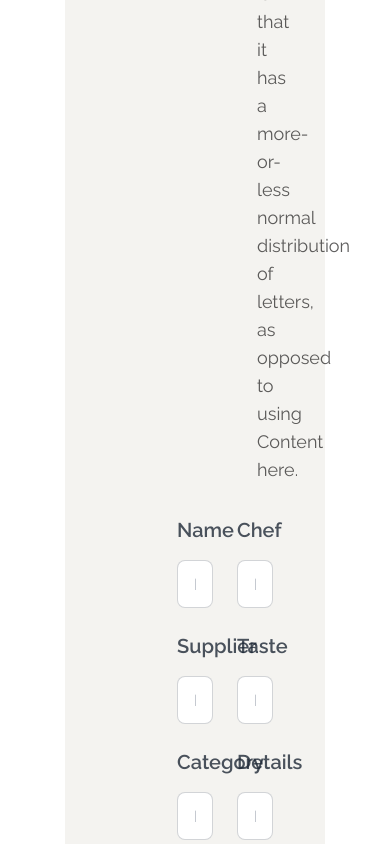
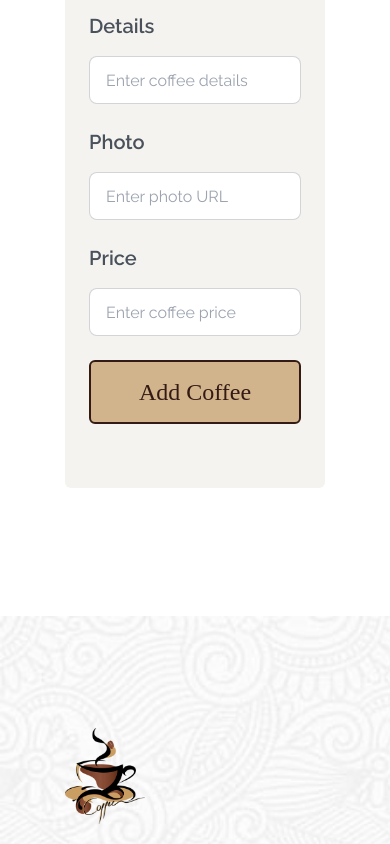
Before and after one commit to ajmainnishu/coffee-store-espresso-emporium-client-phero, a React (Vite) app: page /add-coffees in a window 390 px wide. Shown: the part 1480-2324 px from the top of the page. Built offline with nearby package versions, Linux system fonts and the light colour scheme; a web font is replaced by a local one.

Commit message:
feat: Responsive added

```diff
--- a/src/pages/AddCoffees/AddCoffees.jsx
+++ b/src/pages/AddCoffees/AddCoffees.jsx
@@ -43,11 +43,11 @@ const AddCoffees = () => {
         <div className='addcoffee-b bg-[url("./src/assets/images/addCoffee/addcoffee-bg.png")] bg-contain bg-no-repeat'>
             <div className="w-4/6 mx-auto pb-32 pt-12">
                 <Link to='/' className="text-[#374151] font-rancho text-3xl mb-12 drop-shadow-lg flex items-center gap-x-4 hover:bg-[#D2B48C] hover:inline-flex"><FaArrowLeft className='text-xl' />Back To home</Link>
-                <div className="py-16 px-28 bg-[#F4F3F0] rounded-md">
+                <div className="py-16 lg:px-28 sm:px-10 px-6 bg-[#F4F3F0] rounded-md">
                     <h2 className="text-[#374151] font-rancho text-5xl drop-shadow-lg text-center">Add New Coffee</h2>
-                    <p className="text-lg text-center text-[#1B1A1A] opacity-70 px-20 py-8">It is a long established fact that a reader will be distraceted by the readable content of a page when looking at its layout. The point of using Lorem Ipsum is that it has a more-or-less normal distribution of letters, as opposed to using Content here.</p>
+                    <p className="text-lg text-center text-[#1B1A1A] opacity-70 sm:px-20 py-8">It is a long established fact that a reader will be distraceted by the readable content of a page when looking at its layout. The point of using Lorem Ipsum is that it has a more-or-less normal distribution of letters, as opposed to using Content here.</p>
                     <form onSubmit={handleAddCoffee}>
-                        <div className="flex gap-x-6 items-center mb-6">
+                        <div className="flex lg:flex-row flex-col gap-6 items-center mb-6">
                             {/* name */}
                             <div className="form-control w-full">
                                 <label className="pb-4">
@@ -63,7 +63,7 @@ const AddCoffees = () => {
                                 <input type="text" name="chef" placeholder="Enter coffee chef" className="input input-bordered w-full" />
                             </div>
                         </div>
-                        <div className="flex gap-x-6 items-center mb-6">
+                        <div className="flex lg:flex-row flex-col gap-6 items-center mb-6">
                             {/* supplier */}
                             <div className="form-control w-full">
                                 <label className="pb-4">
@@ -79,7 +79,7 @@ const AddCoffees = () => {
                                 <input type="text" name="taste" placeholder="Enter coffee taste" className="input input-bordered w-full" />
                             </div>
                         </div>
-                        <div className="flex gap-x-6 items-center mb-6">
+                        <div className="flex lg:flex-row flex-col gap-6 items-center mb-6">
                             {/* category */}
                             <div className="form-control w-full">
                                 <label className="pb-4">
@@ -95,7 +95,7 @@ const AddCoffees = () => {
                                 <input type="text" name="details" placeholder="Enter coffee details" className="input input-bordered w-full" />
                             </div>
                         </div>
-                        <div className="flex gap-x-6 items-center mb-6">
+                        <div className="flex lg:flex-row flex-col gap-6 items-center mb-6">
                             {/* photo url */}
                             <div className="form-control w-full">
                                 <label className="pb-4">
--- a/src/pages/UpdateCoffees/UpdateCoffees.jsx
+++ b/src/pages/UpdateCoffees/UpdateCoffees.jsx
@@ -46,11 +46,11 @@ const UpdateCoffees = () => {
         <div className='addcoffee-b bg-[url("./src/assets/images/addCoffee/addcoffee-bg.png")] bg-contain bg-no-repeat'>
             <div className="w-4/6 mx-auto pb-32 pt-12">
                 <Link to='/' className="text-[#374151] font-rancho text-3xl mb-12 drop-shadow-lg flex items-center gap-x-4 hover:bg-[#D2B48C] hover:inline-flex"><FaArrowLeft className='text-xl' />Back To home</Link>
-                <div className="py-16 px-28 bg-[#F4F3F0] rounded-md">
+                <div className="py-16 lg:px-28 sm:px-10 px-6 bg-[#F4F3F0] rounded-md">
                     <h2 className="text-[#374151] font-rancho text-5xl drop-shadow-lg text-center">Update Existing Coffee Details</h2>
-                    <p className="text-lg text-center text-[#1B1A1A] opacity-70 px-20 py-8">It is a long established fact that a reader will be distraceted by the readable content of a page when looking at its layout. The point of using Lorem Ipsum is that it has a more-or-less normal distribution of letters, as opposed to using Content here.</p>
+                    <p className="text-lg text-center text-[#1B1A1A] opacity-70 sm:px-20 py-8">It is a long established fact that a reader will be distraceted by the readable content of a page when looking at its layout. The point of using Lorem Ipsum is that it has a more-or-less normal distribution of letters, as opposed to using Content here.</p>
                     <form onSubmit={handleUpdate}>
-                        <div className="flex gap-x-6 items-center mb-6">
+                        <div className="flex lg:flex-row flex-col gap-6 items-center mb-6">
                             {/* name */}
                             <div className="form-control w-full">
                                 <label className="pb-4">
@@ -66,7 +66,7 @@ const UpdateCoffees = () => {
                                 <input type="text" name="chef" placeholder="Enter coffee chef" className="input input-bordered w-full" defaultValue={chef} />
                             </div>
                         </div>
-                        <div className="flex gap-x-6 items-center mb-6">
+                        <div className="flex lg:flex-row flex-col gap-6 items-center mb-6">
                             {/* supplier */}
                             <div className="form-control w-full">
                                 <label className="pb-4">
@@ -82,7 +82,7 @@ const UpdateCoffees = () => {
                                 <input type="text" name="taste" placeholder="Enter coffee taste" className="input input-bordered w-full" defaultValue={taste} />
                             </div>
                         </div>
-                        <div className="flex gap-x-6 items-center mb-6">
+                        <div className="flex lg:flex-row flex-col gap-6 items-center mb-6">
                             {/* category */}
                             <div className="form-control w-full">
                                 <label className="pb-4">
@@ -98,7 +98,7 @@ const UpdateCoffees = () => {
                                 <input type="text" name="details" placeholder="Enter coffee details" className="input input-bordered w-full" defaultValue={details} />
                             </div>
                         </div>
-                        <div className="flex gap-x-6 items-center mb-6">
+                        <div className="flex lg:flex-row flex-col gap-6 items-center mb-6">
                             {/* photo url */}
                             <div className="form-control w-full">
                                 <label className="pb-4">
--- a/src/pages/ViewCoffee/ViewCoffee.jsx
+++ b/src/pages/ViewCoffee/ViewCoffee.jsx
@@ -13,7 +13,7 @@ const ViewCoffee = () => {
             <div className="w-4/6 mx-auto pb-32 pt-12">
                 {/* home page button */}
                 <Link to='/' className="text-[#374151] font-rancho text-3xl mb-12 drop-shadow-lg flex items-center gap-x-4 hover:bg-[#D2B48C] hover:inline-flex"><FaArrowLeft className='text-xl' />Back To home</Link>
-                <div className="grid grid-cols-2 py-16 px-44 bg-[#F4F3F0] rounded-md items-center">
+                <div className="grid lg:grid-cols-2 py-16 lg:px-44 px-10 bg-[#F4F3F0] rounded-md items-center">
                     <div>
                         <img className='w-full' src={photo ? photo : 'Not Available'} alt="coffee image" />
                     </div>
```
